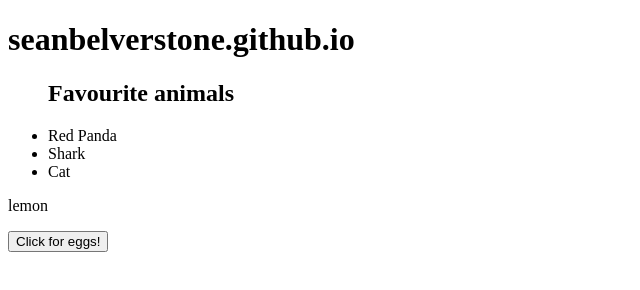
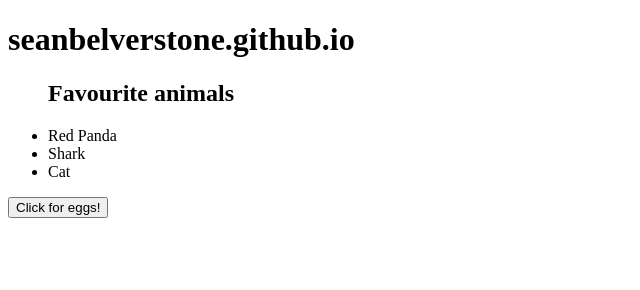
Before and after one commit to seanbelverstone/seanbelverstone.github.io, a plain HTML site: page index.html in a window 1280 px wide. Shown: the whole page, without its empty margins (0-640 px from the left). Drawn offline with Linux system fonts and the light colour scheme.

Commit message:
Removed lemon text

```diff
--- a/index.html
+++ b/index.html
@@ -16,8 +16,6 @@
         <li>Cat</li>
     </ul>
 
-    <p>lemon</p>
-
     <button type="button" onclick="window.location.href = 'https://cdn1.medicalnewstoday.com/content/images/articles/323/323001/bowl-full-of-eggs.jpg';">Click for eggs!</button>
 
 </body>
```
